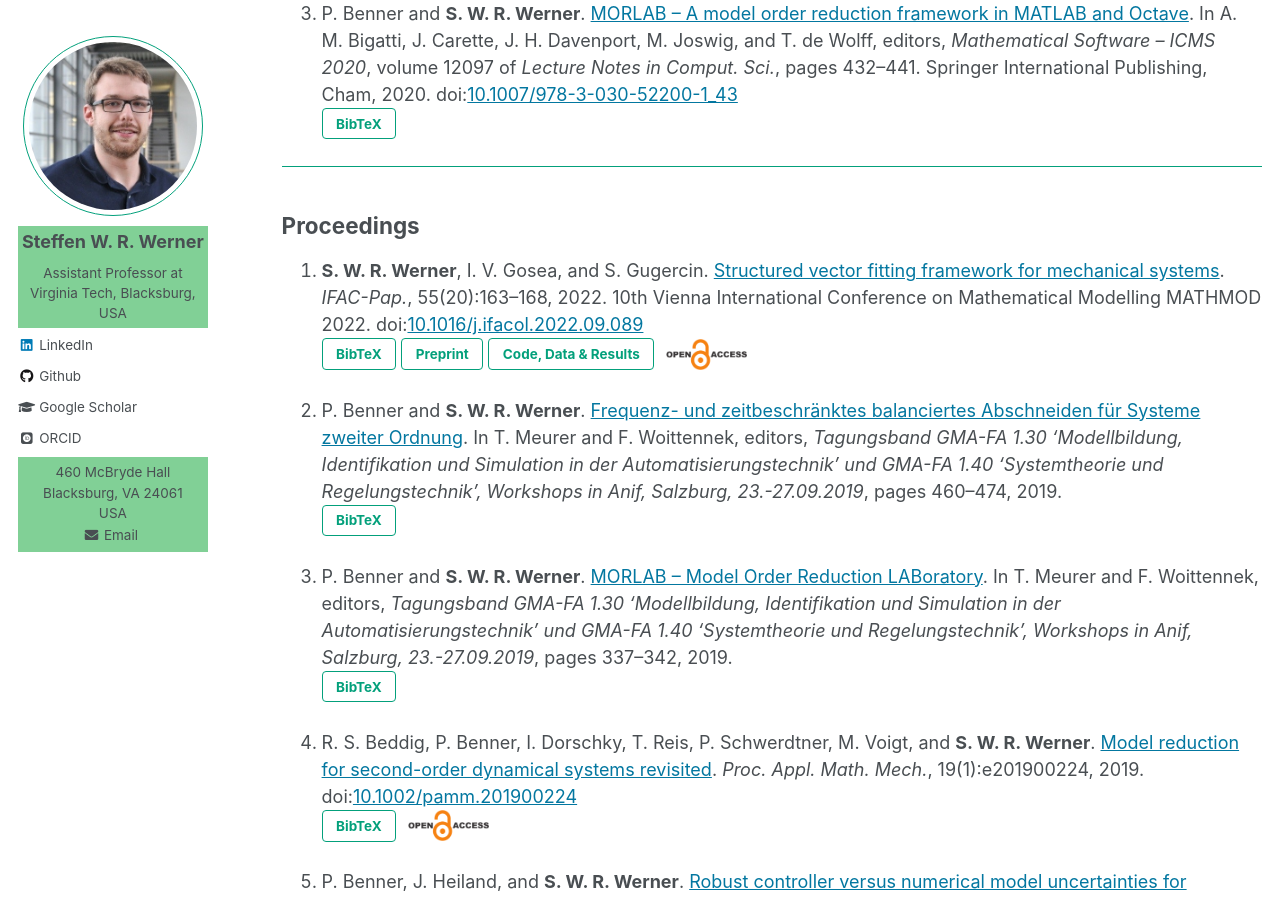
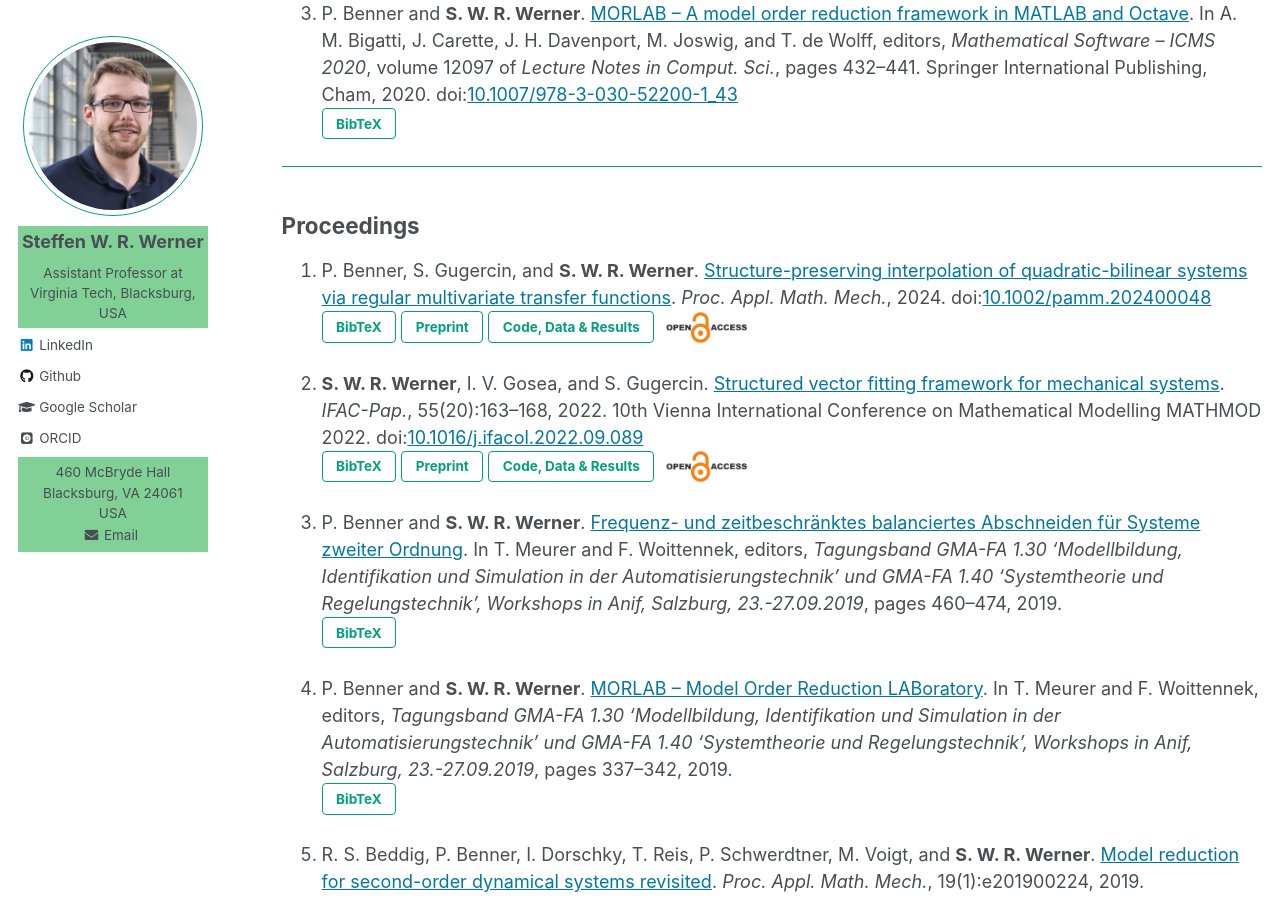
Before and after one commit to ninsteve/ninsteve.github.io, a Jekyll site: the page built from _pages/publications.md, in a window 1280 px wide and 900 px high, scrolled down 3746 px. Built offline with Jekyll 4.4.1, drawn with Linux system fonts in a browser that asks for light colours; nearby versions of some CDN libraries; some web fonts are replaced; formulas are drawn with MathJax 3; some of the changed text lies outside the part shown.

Commit message:
Added new publication.

```diff
--- a/_pages/publications.md
+++ b/_pages/publications.md
@@ -21,7 +21,7 @@ author_profile: true
   <a href="#bookchapters">Book Chapters (3)</a>
 </p>
 <p style="margin-top:0.5em; margin-bottom:0.5em">
-  <a href="#proceedings">Proceedings (9)</a>
+  <a href="#proceedings">Proceedings (10)</a>
 </p>
 <p style="margin-top:0.5em; margin-bottom:0.5em">
   <a href="#software">Software (10)</a>
@@ -375,6 +375,22 @@ found at the end of my
 
 ## <a name="proceedings"></a>Proceedings ##
 
+1.  P. Benner, S. Gugercin, and <strong>S. W. R. Werner</strong>. <a
+    target="blank_"
+    href="https://doi.org/10.1002/pamm.202400048">Structure-preserving
+    interpolation of quadratic-bilinear systems via regular multivariate
+    transfer functions</a>.
+    <i>Proc. Appl. Math. Mech.</i>, 2024.
+    doi:<a target="blank_" href="https://doi.org/10.1002/pamm.202400048">10.1002/pamm.202400048</a><br />
+    <button id="BenGW24a-pop" class="btn btn--inverse">BibTeX</button>
+    <a target="blank_" href="https://doi.org/10.48550/arXiv.2110.09220">
+    <button class="btn btn--inverse">Preprint</button></a>
+    <a target="blank_" href="https://doi.org/10.5281/zenodo.10946483">
+    <button class="btn btn--inverse">Code, Data & Results</button></a>
+    <a target="_blank" href="https://en.wikipedia.org/wiki/Open_access">
+    <img src="../images/open_access_symbol.png" alt="Open Access Published"
+    class="openaccess"></a>
+
 1.  <strong>S. W. R. Werner</strong>, I. V. Gosea, and S. Gugercin. <a
     target="blank_"
     href="https://doi.org/10.1016/j.ifacol.2022.09.089">Structured vector
--- a/files/publications/bibtex.html
+++ b/files/publications/bibtex.html
@@ -556,22 +556,23 @@
 
 <script>
   $(function(){
-  $('#BenSW23-pop').magnificPopup({ items: { src: '#BenSW23' },
+  $('#BenGW24a-pop').magnificPopup({ items: { src: '#BenGW24a' },
   closeBtnInside: true, autoFocusLast: false, fixedContentPos: false,
   type: 'inline' }); });
 </script>
-<div id="BenSW23" class="bibtex-dialog mfp-hide">
+<div id="BenGW24a" class="bibtex-dialog mfp-hide">
 <pre><code>
-  @MISC{BenSW23,
-    author =       {Benner, P. and Saak, J. and Werner, S.~W.~R.},
-    title  =       {{MORLAB} -- {Model Order Reduction LABoratory}
-                    (version 6.0)},
-    year   =       {2023},
-    month  =       sep,
-    doi    =       {10.5281/zenodo.7072831},
-    note   =       {See also:
-                    \url{https://www.mpi-magdeburg.mpg.de/projects/morlab}}
-  }
+@ARTICLE{BenGW24a,
+  author =       {Benner, P. and Gugercin, S. and Werner, S.~W.~R.},
+  title =        {Structure-preserving interpolation of quadratic-bilinear
+                  systems via regular multivariate transfer functions},
+  journal =      {Proc. Appl. Math. Mech.},
+  volume =       {},
+  number =       {},
+  pages =        {},
+  year =         {2024},
+  doi =          {10.1002/pamm.202400048}
+}
 </code></pre></div>
 <!--=========================================================================-->
 <script>
@@ -773,6 +774,26 @@
 <!-- SOFTWARE                                                                -->
 <!--=========================================================================-->
 
+<script>
+  $(function(){
+  $('#BenSW23-pop').magnificPopup({ items: { src: '#BenSW23' },
+  closeBtnInside: true, autoFocusLast: false, fixedContentPos: false,
+  type: 'inline' }); });
+</script>
+<div id="BenSW23" class="bibtex-dialog mfp-hide">
+<pre><code>
+  @MISC{BenSW23,
+    author =       {Benner, P. and Saak, J. and Werner, S.~W.~R.},
+    title  =       {{MORLAB} -- {Model Order Reduction LABoratory}
+                    (version 6.0)},
+    year   =       {2023},
+    month  =       sep,
+    doi    =       {10.5281/zenodo.7072831},
+    note   =       {See also:
+                    \url{https://www.mpi-magdeburg.mpg.de/projects/morlab}}
+  }
+</code></pre></div>
+<!--=========================================================================-->
 <script>
   $(function(){
   $('#BenW21a-pop').magnificPopup({ items: { src: '#BenW21a' },
```
Also changed, not shown: _pages/software.md (+1 -1 lines), 1 other file.
